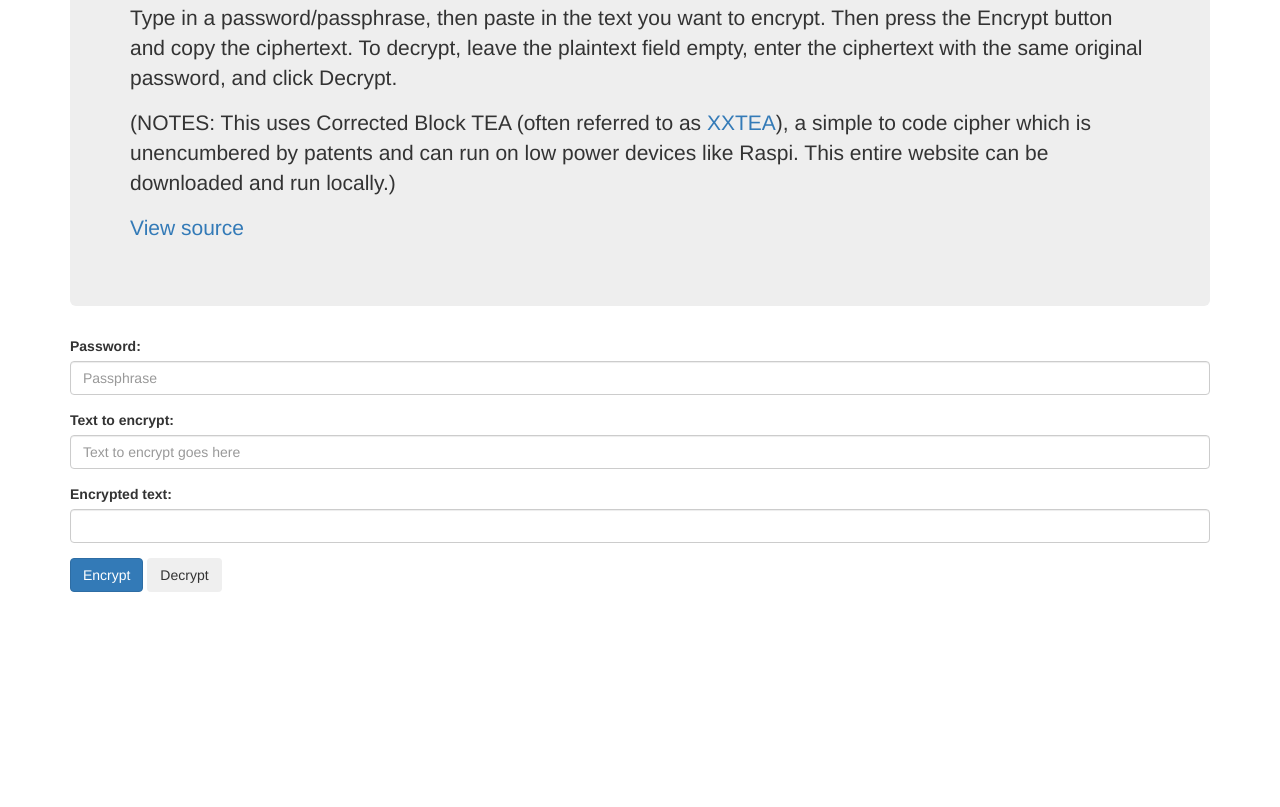
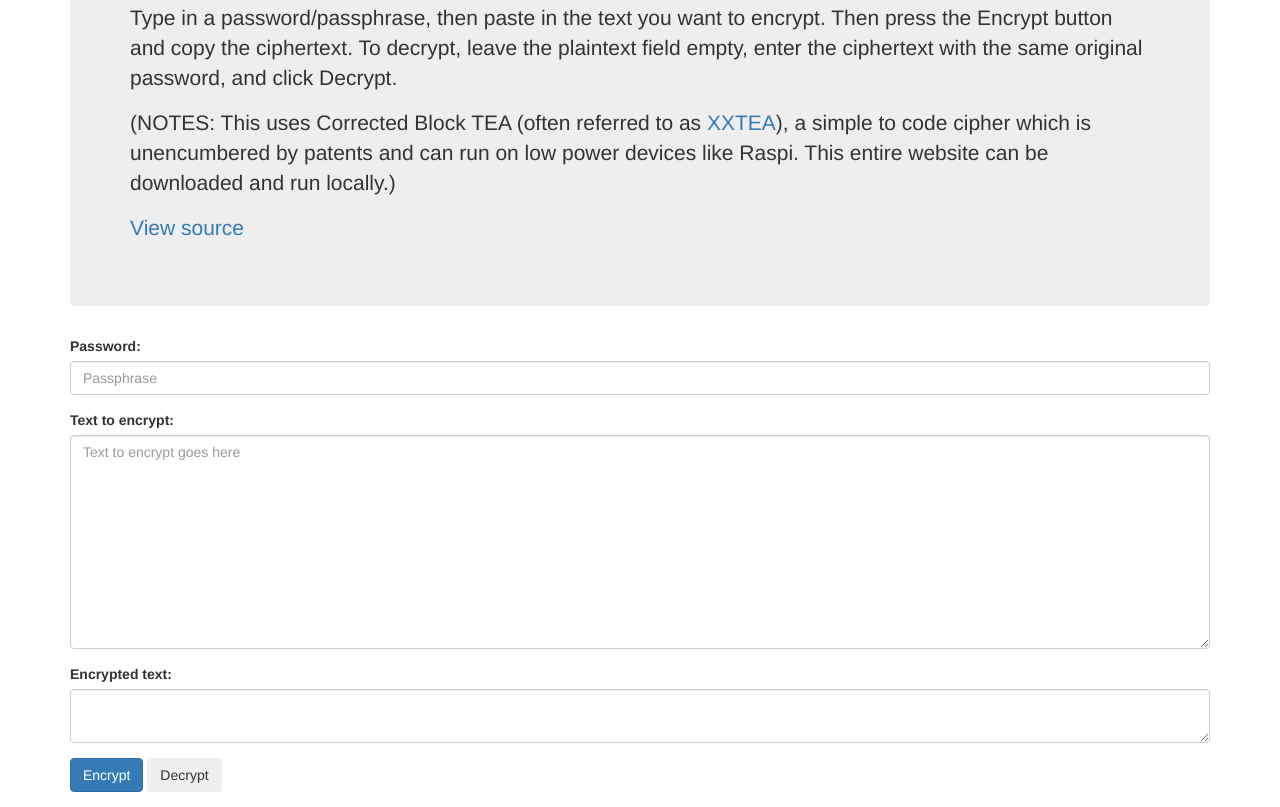
Before and after one commit to tomosaigon/web-encrypt-text, a plain HTML site: page xxtea/index.html in a window 1280 px wide. Shown: the part 469-1276 px from the top of the page. Before the commit the page ends 1076 px from the top, so only its background shows below. Drawn offline with nearby package versions, Linux system fonts and the light colour scheme.

Commit message:
Default to multiline texts by using textareas

```diff
--- a/xxtea/index.html
+++ b/xxtea/index.html
@@ -48,10 +48,10 @@
 				<input type="text" class="form-control" id="key" placeholder="Passphrase">
 			</div><div class="form-group">
 				<label for="plaintext">Text to encrypt:</label>
-				<input type="text" class="form-control" id="plaintext" placeholder="Text to encrypt goes here">
+				<textarea rows="10" class="form-control" id="plaintext" placeholder="Text to encrypt goes here"></textarea>
 			</div><div class="form-group">
 				<label for="plaintext">Encrypted text:</label>
-				<input type="text" class="form-control" id="ciphertext">
+				<textarea class="form-control" id="ciphertext"></textarea>
 			</div><div class="form-group">
 				<button type="button" class="btn btn-primary" id="btnencrypt" onClick="encrypt()">Encrypt</button>
 				<button type="button" class="btn btn-secondary" id="btndecrypt" onClick="decrypt()">Decrypt</button>
```
